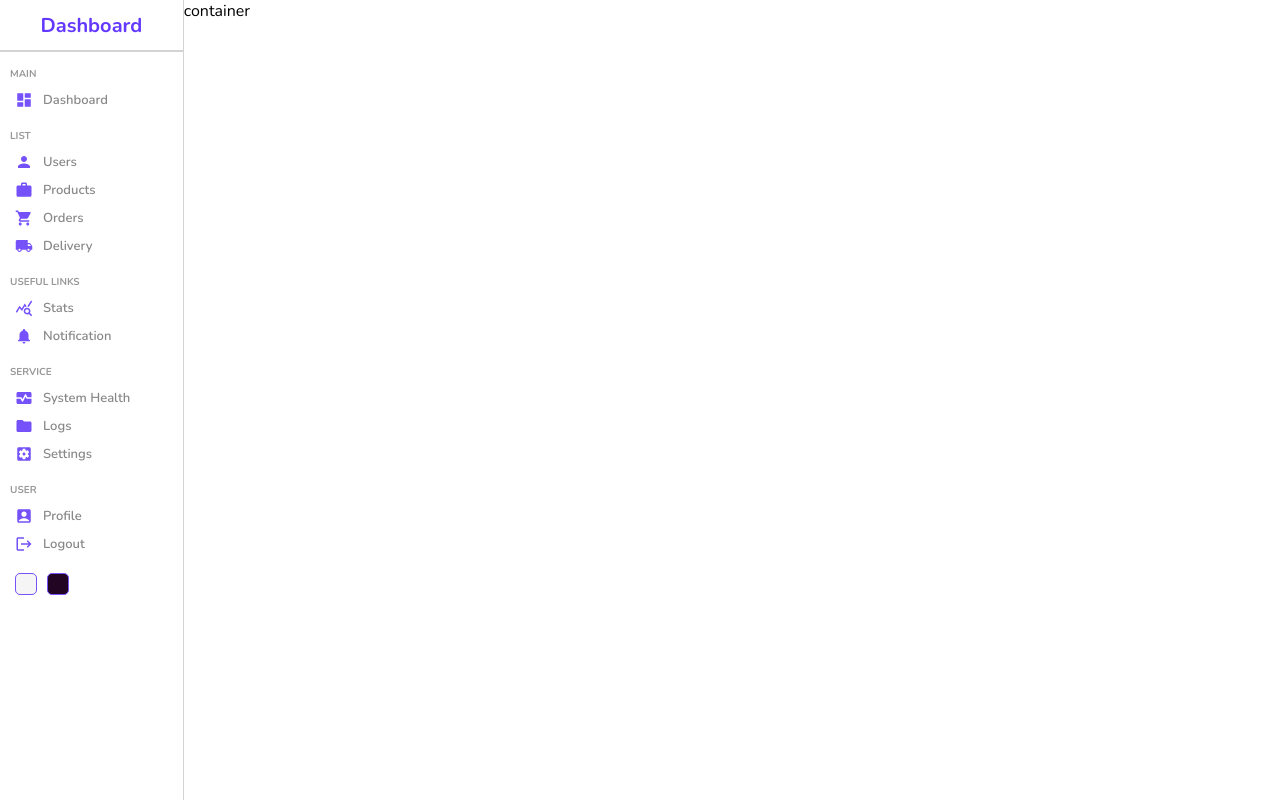
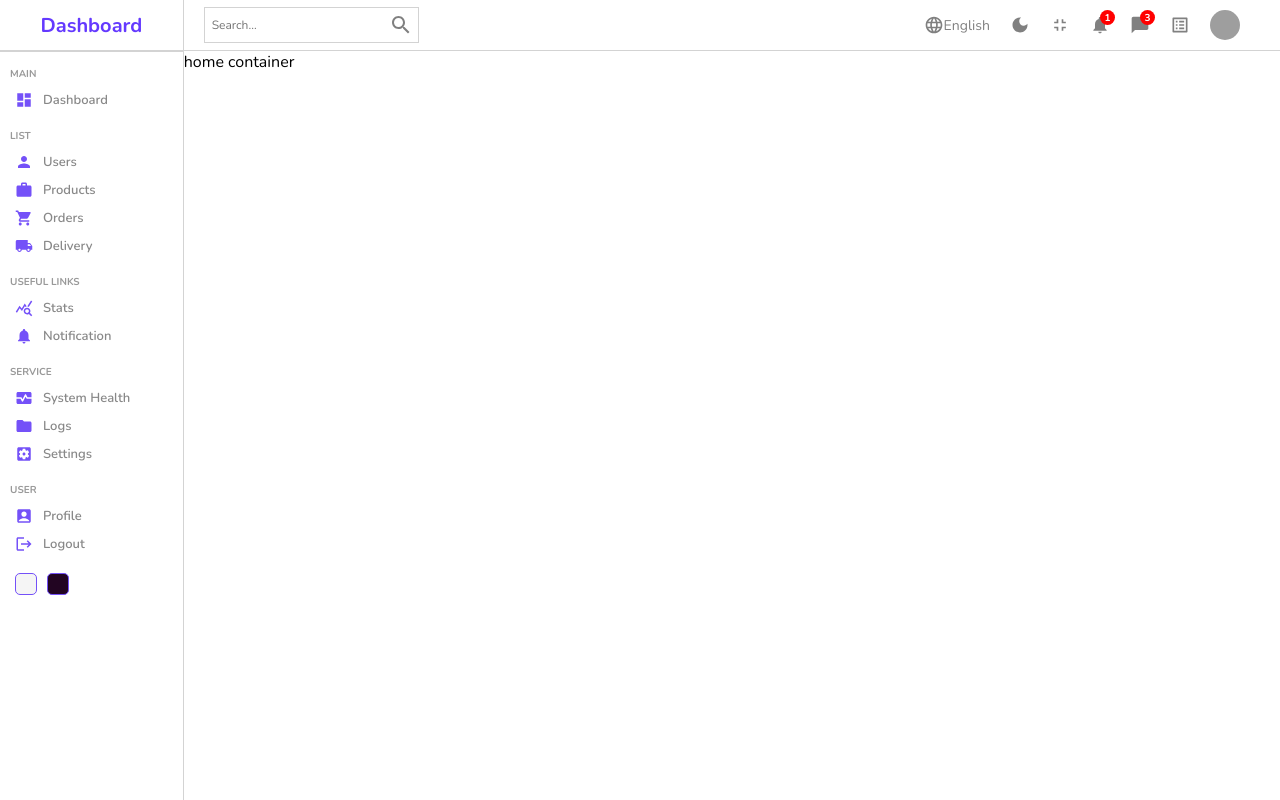
Before and after one commit to yogi2210/admin-panel, a React (Create React App) app: page / in a window 1280 px wide. Built offline with nearby package versions, Linux system fonts and the light colour scheme; grey boxes are pictures that could not be loaded.

Commit message:
navbar style

```diff
--- a/src/components/navbar/Navbar.jsx
+++ b/src/components/navbar/Navbar.jsx
@@ -1,9 +1,49 @@
 import './navbar.scss'
 import React from 'react'
+import SearchIcon from '@mui/icons-material/Search';
+import LanguageIcon from '@mui/icons-material/Language';
+import DarkModeIcon from '@mui/icons-material/DarkMode';
+import FullscreenExitIcon from '@mui/icons-material/FullscreenExit';
+import NotificationsIcon from '@mui/icons-material/Notifications';
+import ChatBubbleIcon from '@mui/icons-material/ChatBubble';
+import ListAltIcon from '@mui/icons-material/ListAlt';
 
 const Navbar = () => {
   return (
-    <div>Navbar</div>
+    <div className='navbar'>
+        <div className="wrapper">
+            <div className="search">
+                <input type="text" placeholder='Search...' />
+                <SearchIcon/>
+            </div>
+            <div className="items">
+                <div className="item">
+                    <LanguageIcon className='icon' />
+                    English
+                </div>
+                <div className="item">
+                    <DarkModeIcon className='icon' />
+                </div>
+                <div className="item">
+                    <FullscreenExitIcon className='icon' />
+                </div>
+                <div className="item">
+                    <NotificationsIcon className='icon' />
+                    <div className="counter">1</div>
+                </div>
+                <div className="item">
+                    <ChatBubbleIcon className='icon' />
+                    <div className="counter">3</div>
+                </div>
+                <div className="item">
+                    <ListAltIcon className='icon' />
+                </div>
+                <div className="item">
+                    <img src="https://cdn.pixabay.com/photo/2018/08/28/12/41/avatar-3637425_960_720.png" alt="" className='avatar' />
+                </div>
+            </div>
+        </div>
+    </div>
   )
 }
 
--- a/src/components/navbar/navbar.scss
+++ b/src/components/navbar/navbar.scss
@@ -0,0 +1,70 @@
+.navbar{
+    height: 50px;
+    border-bottom: 0.5px solid lightgray;
+    display: flex;
+    align-items: center;
+    font-size: 14px;
+    color: gray;
+
+    .wrapper{
+        display: flex;
+        align-items: center;
+        padding: 20px;
+        justify-content: space-between;
+        width: 100%;
+
+        .search{
+            display: flex;
+            align-items: center;
+            border: 0.5px solid lightgray;
+            padding: 5px;
+
+            input{
+                border: none;
+                outline: none;
+                background-color: transparent;
+
+                &::placeholder{
+                    font-size: 12px;
+                }
+            }
+        }
+
+        .items{
+            display: flex;
+            align-items: center;
+
+
+            .item{
+                display: flex;
+                align-items: center;
+                margin-right: 20px;
+                position: relative;
+
+                .icon{
+                    font-size: 20px;
+                }
+
+                .avatar{
+                    height: 30px;
+                    width: 30px;
+                    border-radius: 50%;
+                }
+                .counter{
+                    width: 15px;height: 15px;
+                    background-color: red;
+                    border-radius: 50%;
+                    color: white;
+                    display: flex;
+                    align-items: center;
+                    justify-content: center;
+                    font-size: 10px;font-weight: bold;
+                    position: absolute;
+                    top: -5px;
+                    right: -5px;
+
+                }
+            }
+        }
+    }
+}
--- a/src/pages/home/Home.jsx
+++ b/src/pages/home/Home.jsx
@@ -1,4 +1,5 @@
 import React from 'react'
+import Navbar from '../../components/navbar/Navbar'
 import Sidebar from '../../components/sidebar/Sidebar'
 import './home.scss'
 
@@ -6,7 +7,10 @@
   return (
     <div className='home'>
       <Sidebar/>
-      <div className="homeContainer">container</div>
+      <div className="homeContainer">
+        <Navbar/>
+        home container
+      </div>
     </div>
   )
 }
```
